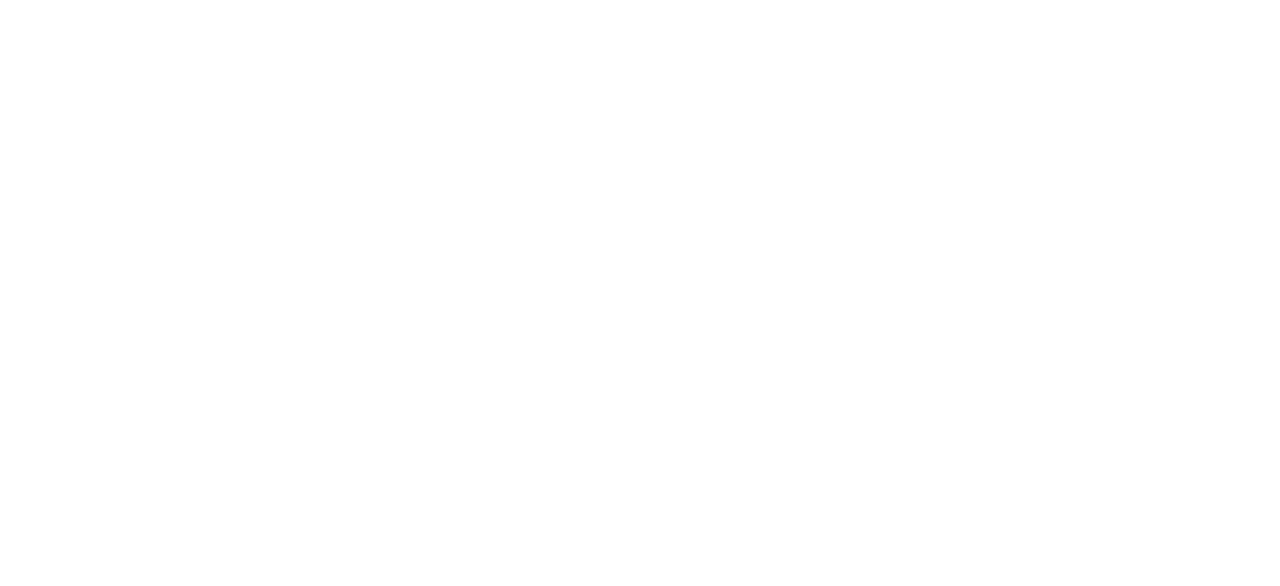
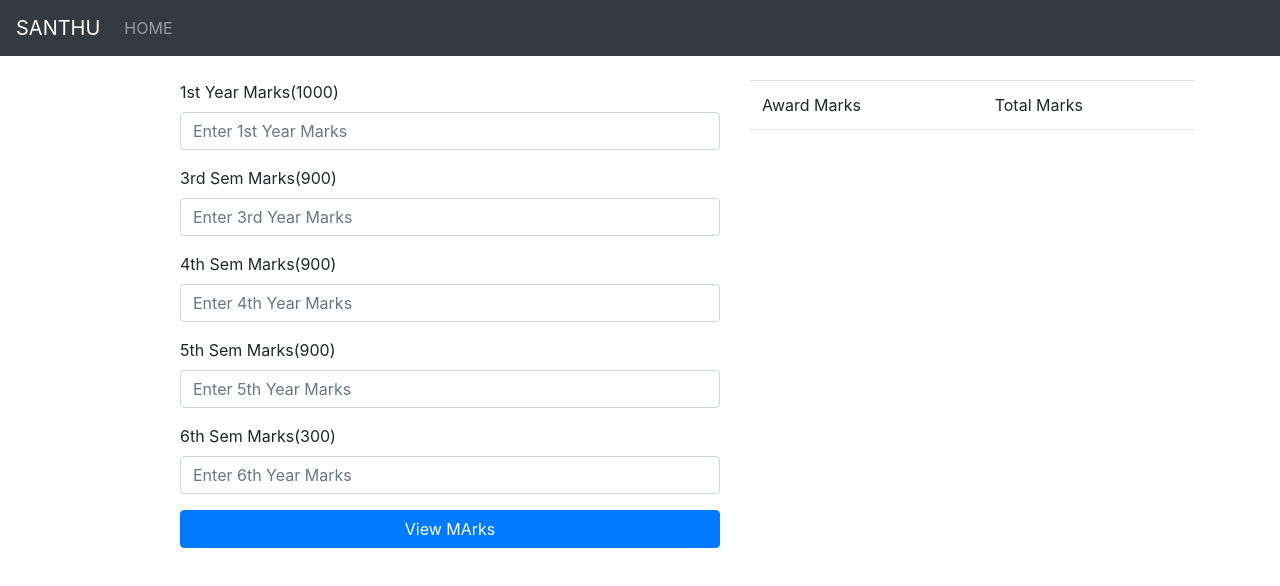
Before and after one commit to santhu342/diploma_calculator, a plain HTML site: page index.html in a window 1280 px wide. Drawn offline with nearby package versions, Linux system fonts and the light colour scheme.

Commit message:
Update index.html

```diff
--- a/index.html
+++ b/index.html
@@ -9,9 +9,61 @@
   <script src="https://cdn.jsdelivr.net/npm/popper.js@1.16.1/dist/umd/popper.min.js"></script>
   <script src="https://cdn.jsdelivr.net/npm/bootstrap@4.6.2/dist/js/bootstrap.bundle.min.js"></script>
 </head>
-<body>
+<body style="margin-top: 80px;;">
 
+    <nav class="navbar navbar-expand-sm bg-dark navbar-dark fixed-top">
+      <a class="navbar-brand" href="#">SANTHU</a>
+      <ul class="navbar-nav">
+        <li class="nav-item">
+          <a class="nav-link" href="#">HOME</a>
+        </li>
+
+      </ul>
+    </nav>
 <div class="container">
+<div class="row">
+    <div class='col-sm-1'>
+
+    </div>
+    <div class='col-sm-6'>
+        <form action="/action_page.php">
+          <div class="form-group">
+            <label for="email">1st Year Marks(1000)</label>
+            <input type="text" class="form-control" name="f_st" placeholder="Enter 1st Year Marks" />
+          </div>
+          <div class="form-group">
+            <label for="email">3rd Sem Marks(900)</label>
+            <input type="text" class="form-control" name="f_st" placeholder="Enter 3rd Year Marks" />
+          </div>
+          <div class="form-group">
+            <label for="email">4th Sem Marks(900)</label>
+            <input type="text" class="form-control" name="f_st" placeholder="Enter 4th Year Marks" />
+          </div>
+          <div class="form-group">
+            <label for="email">5th Sem Marks(900)</label>
+            <input type="text" class="form-control" name="f_st" placeholder="Enter 5th Year Marks" />
+          </div>
+          <div class="form-group">
+            <label for="email">6th Sem Marks(300)</label>
+            <input type="text" class="form-control" name="f_st" placeholder="Enter 6th Year Marks" />
+          </div>
+
+          <button type="submit" class="btn btn-primary btn-block">View MArks</button>
+        </form>
+    </div>
+    <div class='col-sm-5'>
+        <table class="table table-border">
+            <tr>
+                <td>Award Marks</td><td>Total Marks</td>
+            </tr>
+            <tr>
+                <td><span id="total"></span></td><td><span id="award"></span></td>
+            </tr>
+        </table>
+    </div>
+</div>
+
+
 </div>
 
 </body>
```
